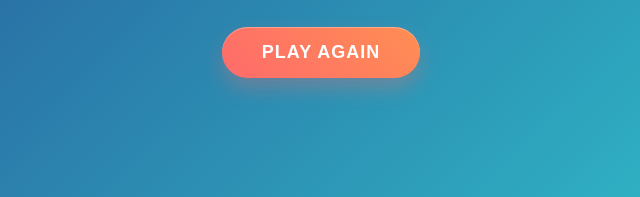
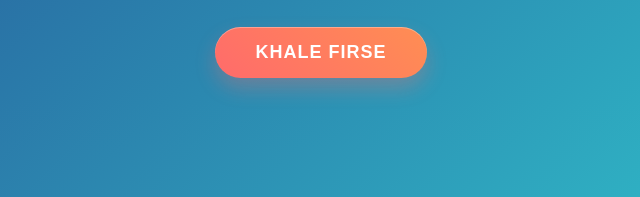
Before and after one commit to nitinnittu0909-debug/game, a plain HTML site: page index.html in a window 1280 px wide. Both pictures are taken after a click on the button "START GAME". Shown: the part 463-660 px from the top of the page, 319-959 px from the left. Drawn offline with Linux system fonts and the light colour scheme.

Commit message:
Update index.html

```diff
--- a/index.html
+++ b/index.html
@@ -27,7 +27,7 @@
                     <div class="current-score">Score: <span id="finalScore">0</span></div>
                     <div class="best-score">Best: <span id="bestScore">0</span></div>
                 </div>
-                <button id="restartBtn">Play Again</button>
+                <button id="restartBtn">khale firse</button>
             </div>
 
             <div id="controls">
```
